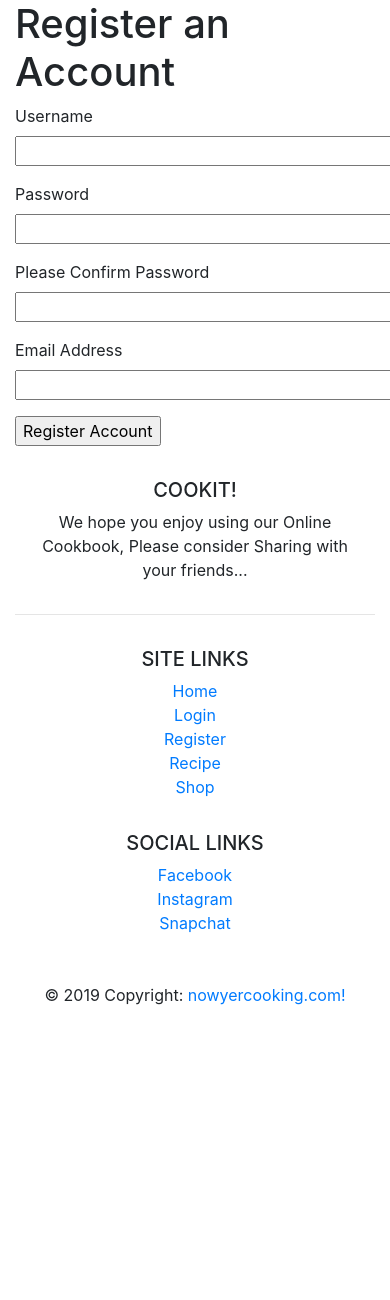
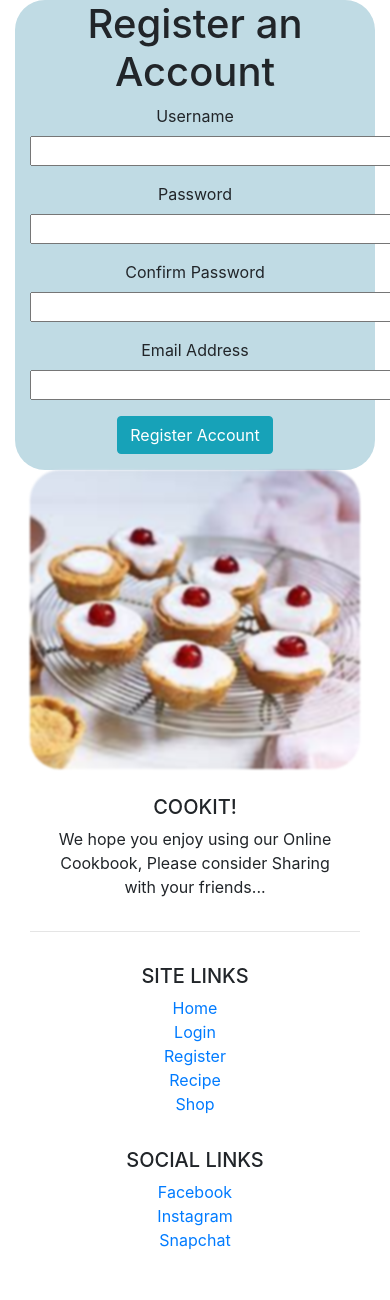
Before and after one commit to jsnbly/milestone3, a Flask app: page /register in a window 390 px wide; the page is wider, and only the part inside the window is pictured. Shown: the part 56-1356 px from the top of that part. Before the commit the page ends 1061 px from the top of that part, so only its background shows below. Run offline with Flask 2, Linux system fonts and the light colour scheme; some libraries are stand-ins or nearby versions.

Commit message:
register.html style added with picture and responsive layout

```diff
--- a/forms.py
+++ b/forms.py
@@ -10,7 +10,7 @@ class LoginForm(FlaskForm):
 class AddUser(FlaskForm):
     username = StringField('Username', validators=[DataRequired(),Length(min=6, max=15)])
     password = PasswordField('Password', validators=[DataRequired(),EqualTo('passwordconfirm', message='Passwords are not the same')])
-    passwordconfirm = PasswordField('Please Confirm Password')
+    passwordconfirm = PasswordField('Confirm Password')
     email = StringField('Email Address', validators=[Length(min=6, max=35), Email()])
     submit = SubmitField('Register Account')
 
--- a/static/css/style.css
+++ b/static/css/style.css
@@ -37,3 +37,19 @@
   padding-top: 5px;
   padding-bottom: 15px;
 }
+
+/*CSS for Registration and Login Form pages*/
+#formimages{
+  height: 100%;
+  width: 100%;
+  filter: blur(1px);
+  border-radius: 30px;
+}
+
+.formbg{
+  background-color: #c0dbe4;
+  border-radius: 30px;
+}
+.formpad{
+  padding-bottom: 10px;
+}
--- a/templates/add_recipe.html
+++ b/templates/add_recipe.html
@@ -73,7 +73,8 @@
         </div>
         <div class="row">
         <div class="col">
-        <p>{{ form.submit(class="btn btn-info") }}</p>
+        <p>{{ form.submit(class="btn btn-info") }}
+        <a href="{{url_for('index')}}" class="btn btn-danger" role="button">Cancel</a></p>
         </div>
         </div>
     </form>
--- a/templates/edit_recipe.html
+++ b/templates/edit_recipe.html
@@ -73,7 +73,8 @@
         </div>
         <div class="row">
         <div class="col">
-        <p>{{ form.submit(class="btn btn-info") }}</p>
+        <p>{{ form.submit(class="btn btn-info") }}
+        <a href="{{url_for('index')}}" class="btn btn-danger" role="button">Cancel</a></p>
         </div>
         </div>
     </form>
--- a/templates/register.html
+++ b/templates/register.html
@@ -1,7 +1,7 @@
 {% extends "base.html" %}
 
 {% block content %}
-    <h1>Register an Account</h1>
+
     {% with messages = get_flashed_messages() %}
     {% if messages %}
         <ul>
@@ -13,14 +13,19 @@
     {% endwith %}
 
     <form action="" method="post">
+        <div class="container">
+        <div class="row formpad">
+        <div class="col-lg-6 text-center formbg">
+        <h1>Register an Account</h1>
         {{ form.hidden_tag() }}
-        <p>
+            <p>
             {{ form.username.label }}<br>
             {{ form.username(size=32) }}
             {% for error in form.username.errors %}
                 <span style="color: red;">{{ error }}</span>
             {% endfor %}
         </p>
+
         <p>
             {{ form.password.label }}<br>
             {{ form.password(size=32) }}
@@ -43,6 +48,9 @@
             {% endfor %}
         </p>
 
-        <p>{{ form.submit() }}</p>
+        <p>{{ form.submit(class="btn btn-info") }}</p>
+        </div>
     </form>
+    <div class="col-lg-6">
+    <img src="../static/images/regimage.jpg" alt="Bakewell Tarts" id="formimages"></div></div>
 {% endblock %}
```
Also changed, not shown: templates/landing.html (+7 -8 lines), static/images/regimage.jpg (added).
